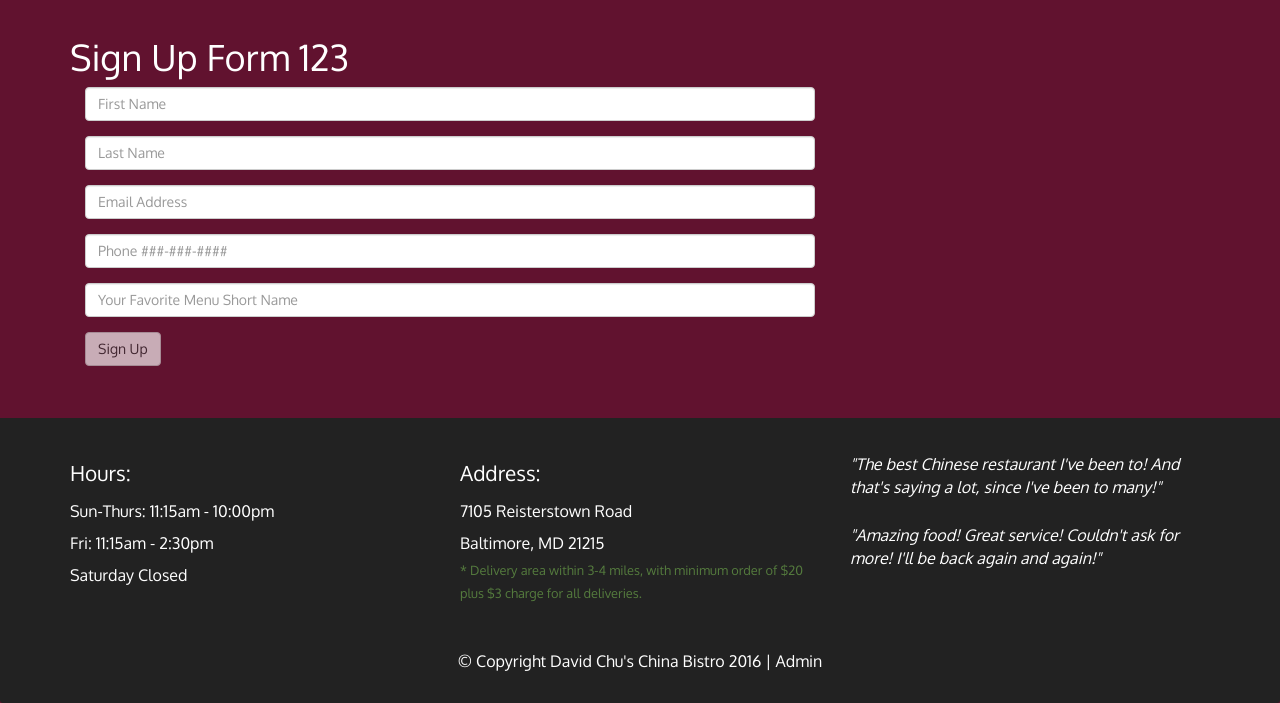
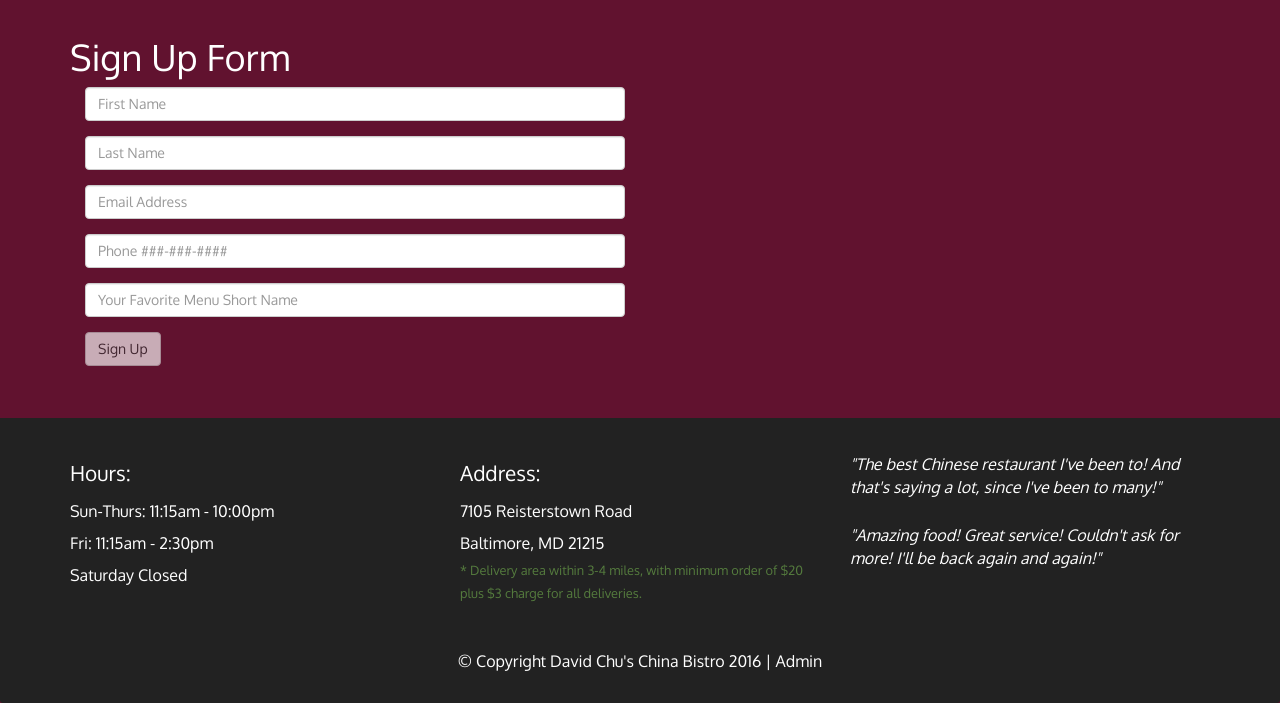
Before and after one commit to shristyzrg/coursera-test, a plain HTML site: page assignment5/index.html at #!/sign-up in a window 1280 px wide. Shown: the part 173-876 px from the top of the page. Drawn offline with nearby package versions, Linux system fonts and the light colour scheme; some packages are replaced by stand-ins of ours.

Commit message:
Update sign-up.html

```diff
--- a/assignment5/src/public/sign-up/sign-up.html
+++ b/assignment5/src/public/sign-up/sign-up.html
@@ -1,6 +1,6 @@
 <div class="container">
-  <h1>Sign Up Form 123</h1>
-  <fieldset ng-controller="SignUpController as signup" class="col-md-8">
+  <h1>Sign Up Form</h1>
+  <fieldset ng-controller="SignUpController as signup" class="col-md-6">
     <form name="signupForm" novalidate>
       <div class="form-group">
         <input class="form-control" type="text" name="firstname" placeholder="First Name"
```
